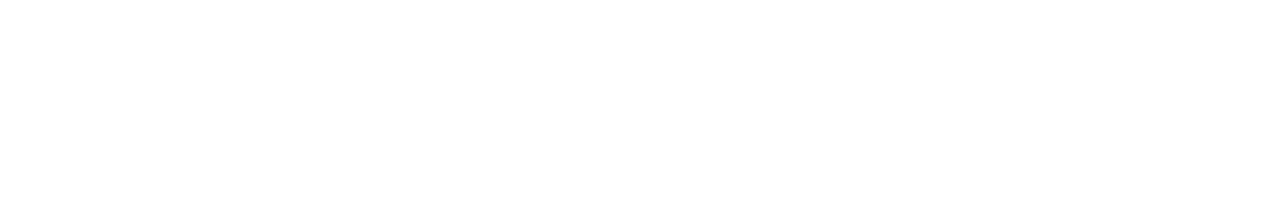
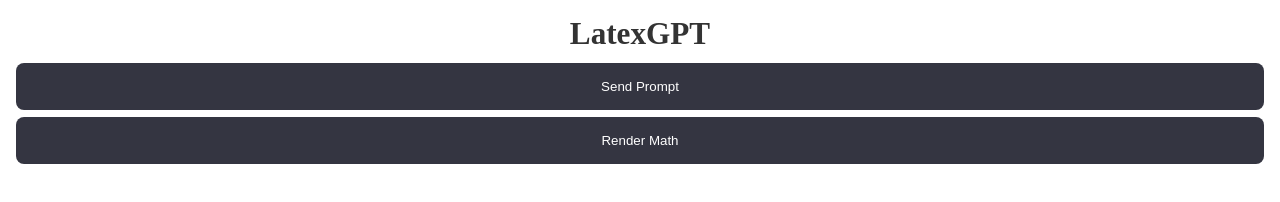
Before and after one commit to jayd-lee/LatexGPT, a website built with webpack: page extension/popup/popup.html in a window 1280 px wide. Built offline with nearby package versions, Linux system fonts and the light colour scheme.

Commit message:
base markup for popup

```diff
--- a/extension/popup/popup.html
+++ b/extension/popup/popup.html
@@ -3,9 +3,59 @@
 <head>
   <meta charset='UTF-8'/>
   <meta name='viewport' content='width=device-width, initial-scale=1.0'/>
-  <title>Document</title>
+  <title>LatexGPT</title>
 </head>
+<style>
+  * {
+    box-sizing: border-box;
+    margin: 0;
+    padding: 0;
+  }
+  body {
+    background-color: #fff;
+  }
+  #app {
+    display: flex;
+    flex-direction: column;
+    align-items: center;
+    justify-content: center;
+    min-width: 300px;
+    padding: 1rem;
+    color: #333
+  }
+  section.header {
+    font-size: 1.3rem;
+    text-align: center;
+    margin-bottom: 0.5rem;
+  }
+  section.buttons {
+    width: 100%
+  }
+  button{
+    margin: 0.2rem 0;
+    padding: 1rem 2rem;
+    width: 100%;
+    border: none;
+    border-radius: 0.5rem;
+    cursor: pointer;
+    background-color: #343541;
+    color: #fff
+  }
+  button:hover{
+    box-shadow: 0 0 0.5rem #545567;
+  }
+</style>
 <body>
+  <div id='app'>
+    <section class='header'>
+      <h1>LatexGPT</h1>
+    </section>
+    <section class='buttons'>
+      <button id='btn-prompt'>Send Prompt</button>
+      <button id='btn-render'>Render Math</button>
+    </section>
+  </div>
 
 </body>
+<script src='popup.js' type='module'></script>
 </html>
```
